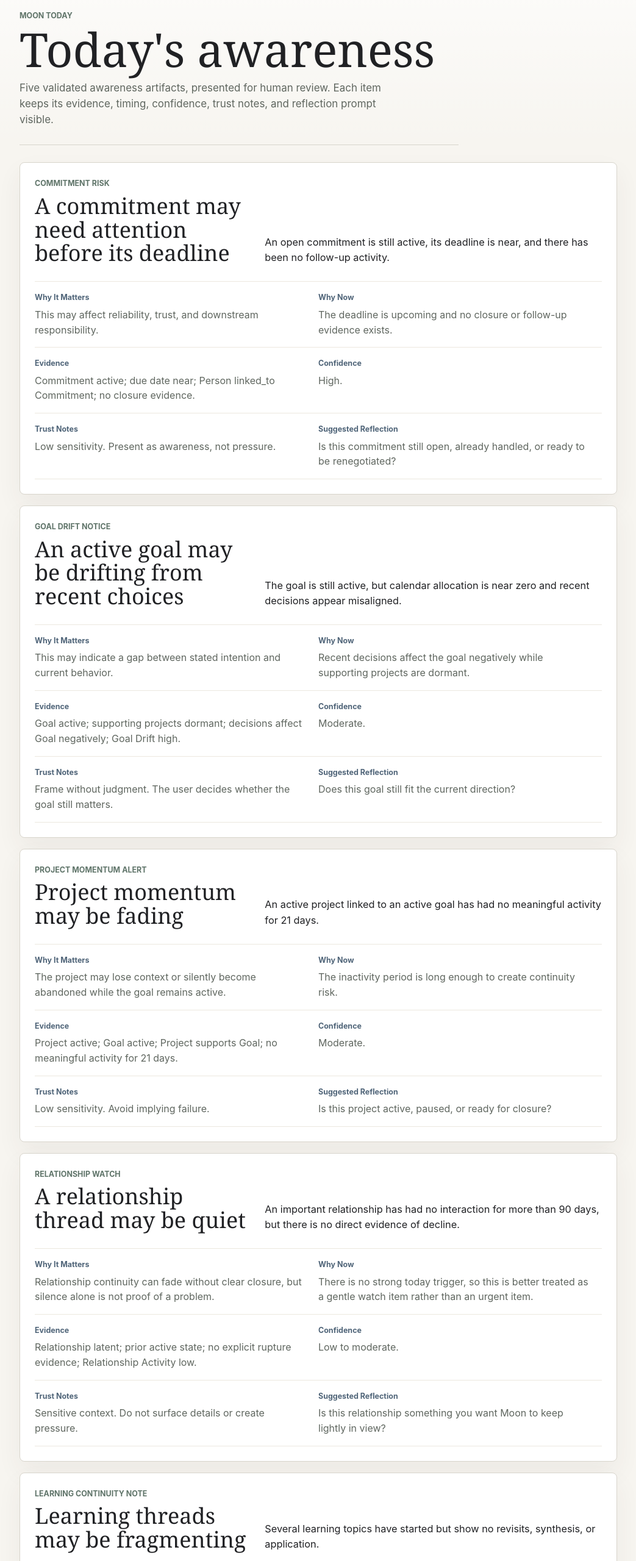
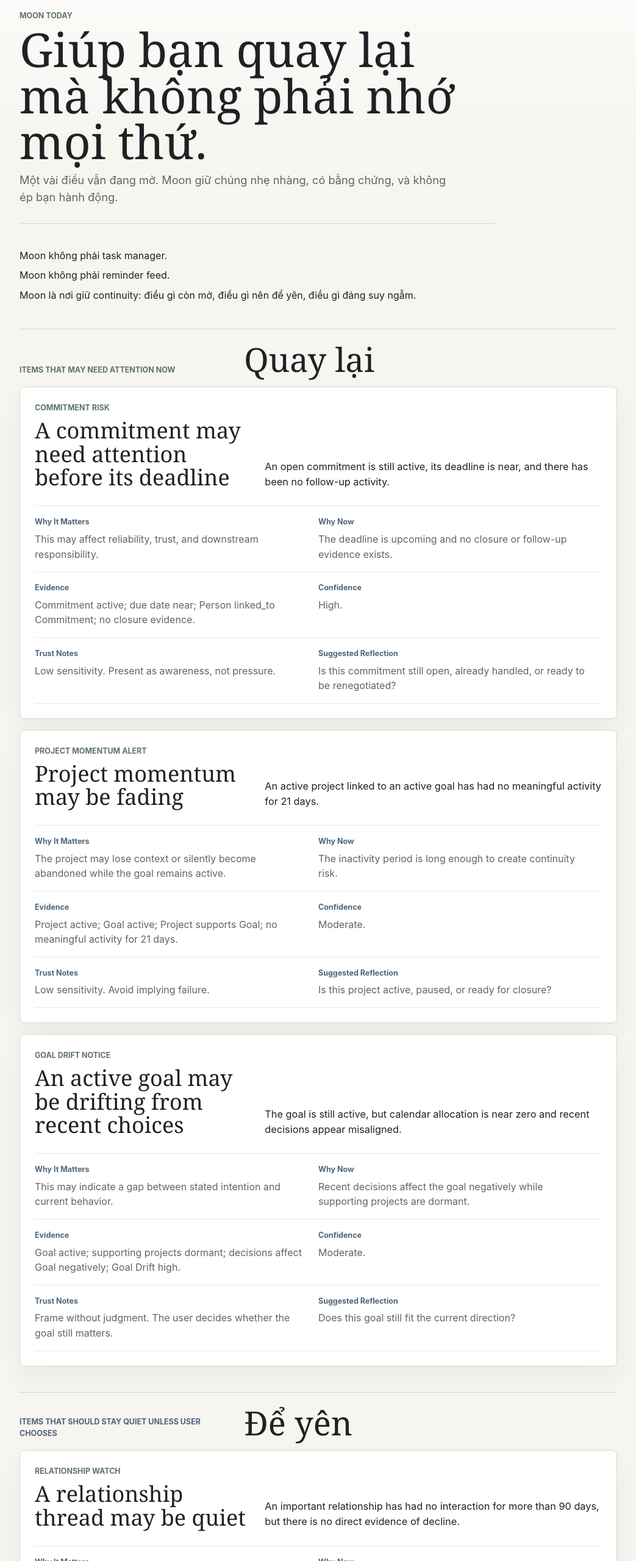
Before and after one commit to nguyentudu/moon-os, a website: page apps/moon_today_experience_prototype/index.html in a window 1280 px wide. Shown: the part 40-2600 px from the top of the page at 61% size, without its empty margins (118-1161 px from the left). Drawn offline with Linux system fonts and the light colour scheme.

Commit message:
Redesign Moon Today experience framing for human review

```diff
--- a/apps/moon_today_experience_prototype/index.html
+++ b/apps/moon_today_experience_prototype/index.html
@@ -1,5 +1,5 @@
 <!doctype html>
-<html lang="en">
+<html lang="vi">
   <head>
     <meta charset="utf-8">
     <meta name="viewport" content="width=device-width, initial-scale=1">
@@ -10,18 +10,29 @@
     <main class="page-shell">
       <header class="morning-header">
         <p class="eyebrow">Moon Today</p>
-        <h1>Today's awareness</h1>
+        <h1>Giúp bạn quay lại mà không phải nhớ mọi thứ.</h1>
         <p class="intro">
-          Five validated awareness artifacts, presented for human review. Each item keeps its evidence,
-          timing, confidence, trust notes, and reflection prompt visible.
+          Một vài điều vẫn đang mở. Moon giữ chúng nhẹ nhàng, có bằng chứng, và không ép bạn hành động.
         </p>
       </header>
 
-      <section class="awareness-list" aria-label="Approved awareness artifacts">
+      <section class="continuity-note" aria-label="Moon 30-second explanation">
+        <p>Moon không phải task manager.</p>
+        <p>Moon không phải reminder feed.</p>
+        <p>Moon là nơi giữ continuity: điều gì còn mở, điều gì nên để yên, điều gì đáng suy ngẫm.</p>
+      </section>
+
+      <section class="continuity-section" aria-labelledby="return-title">
+        <div class="section-heading">
+          <p class="section-kicker">Items that may need attention now</p>
+          <h2 id="return-title">Quay lại</h2>
+        </div>
+
+        <div class="awareness-list">
           <article class="awareness-item">
             <div class="item-heading">
               <p class="artifact-type">Commitment Risk</p>
-            <h2>A commitment may need attention before its deadline</h2>
+              <h3>A commitment may need attention before its deadline</h3>
             </div>
             <p class="summary">An open commitment is still active, its deadline is near, and there has been no follow-up activity.</p>
             <dl>
@@ -54,42 +65,8 @@
 
           <article class="awareness-item">
             <div class="item-heading">
-            <p class="artifact-type">Goal Drift Notice</p>
-            <h2>An active goal may be drifting from recent choices</h2>
-          </div>
-          <p class="summary">The goal is still active, but calendar allocation is near zero and recent decisions appear misaligned.</p>
-          <dl>
-            <div>
-              <dt>Why It Matters</dt>
-              <dd>This may indicate a gap between stated intention and current behavior.</dd>
-            </div>
-            <div>
-              <dt>Why Now</dt>
-              <dd>Recent decisions affect the goal negatively while supporting projects are dormant.</dd>
-            </div>
-            <div>
-              <dt>Evidence</dt>
-              <dd>Goal active; supporting projects dormant; decisions affect Goal negatively; Goal Drift high.</dd>
-            </div>
-            <div>
-              <dt>Confidence</dt>
-              <dd>Moderate.</dd>
-            </div>
-            <div>
-              <dt>Trust Notes</dt>
-              <dd>Frame without judgment. The user decides whether the goal still matters.</dd>
-            </div>
-            <div>
-              <dt>Suggested Reflection</dt>
-              <dd>Does this goal still fit the current direction?</dd>
-            </div>
-          </dl>
-        </article>
-
-        <article class="awareness-item">
-          <div class="item-heading">
               <p class="artifact-type">Project Momentum Alert</p>
-            <h2>Project momentum may be fading</h2>
+              <h3>Project momentum may be fading</h3>
             </div>
             <p class="summary">An active project linked to an active goal has had no meaningful activity for 21 days.</p>
             <dl>
@@ -122,8 +99,51 @@
 
           <article class="awareness-item">
             <div class="item-heading">
+              <p class="artifact-type">Goal Drift Notice</p>
+              <h3>An active goal may be drifting from recent choices</h3>
+            </div>
+            <p class="summary">The goal is still active, but calendar allocation is near zero and recent decisions appear misaligned.</p>
+            <dl>
+              <div>
+                <dt>Why It Matters</dt>
+                <dd>This may indicate a gap between stated intention and current behavior.</dd>
+              </div>
+              <div>
+                <dt>Why Now</dt>
+                <dd>Recent decisions affect the goal negatively while supporting projects are dormant.</dd>
+              </div>
+              <div>
+                <dt>Evidence</dt>
+                <dd>Goal active; supporting projects dormant; decisions affect Goal negatively; Goal Drift high.</dd>
+              </div>
+              <div>
+                <dt>Confidence</dt>
+                <dd>Moderate.</dd>
+              </div>
+              <div>
+                <dt>Trust Notes</dt>
+                <dd>Frame without judgment. The user decides whether the goal still matters.</dd>
+              </div>
+              <div>
+                <dt>Suggested Reflection</dt>
+                <dd>Does this goal still fit the current direction?</dd>
+              </div>
+            </dl>
+          </article>
+        </div>
+      </section>
+
+      <section class="continuity-section quiet-section" aria-labelledby="quiet-title">
+        <div class="section-heading">
+          <p class="section-kicker">Items that should stay quiet unless user chooses</p>
+          <h2 id="quiet-title">Để yên</h2>
+        </div>
+
+        <div class="awareness-list">
+          <article class="awareness-item">
+            <div class="item-heading">
               <p class="artifact-type">Relationship Watch</p>
-            <h2>A relationship thread may be quiet</h2>
+              <h3>A relationship thread may be quiet</h3>
             </div>
             <p class="summary">An important relationship has had no interaction for more than 90 days, but there is no direct evidence of decline.</p>
             <dl>
@@ -153,11 +173,20 @@
               </div>
             </dl>
           </article>
+        </div>
+      </section>
 
+      <section class="continuity-section reflection-section" aria-labelledby="reflection-title">
+        <div class="section-heading">
+          <p class="section-kicker">Items for gentle reflection</p>
+          <h2 id="reflection-title">Suy ngẫm</h2>
+        </div>
+
+        <div class="awareness-list">
           <article class="awareness-item">
             <div class="item-heading">
               <p class="artifact-type">Learning Continuity Note</p>
-            <h2>Learning threads may be fragmenting</h2>
+              <h3>Learning threads may be fragmenting</h3>
             </div>
             <p class="summary">Several learning topics have started but show no revisits, synthesis, or application.</p>
             <dl>
@@ -187,6 +216,7 @@
               </div>
             </dl>
           </article>
+        </div>
       </section>
 
       <footer class="review-note">
--- a/apps/moon_today_experience_prototype/styles.css
+++ b/apps/moon_today_experience_prototype/styles.css
@@ -9,6 +9,7 @@
   --sage: #5f7469;
   --rust: #9a5b3d;
   --blue: #4f6478;
+  --plum: #6b5a72;
   --focus: #2f5d50;
 }
 
@@ -33,13 +34,14 @@ body {
 }
 
 .morning-header {
-  max-width: 720px;
+  max-width: 780px;
   padding-bottom: 28px;
   border-bottom: 1px solid var(--line);
 }
 
 .eyebrow,
-.artifact-type {
+.artifact-type,
+.section-kicker {
   margin: 0;
   color: var(--sage);
   font-size: 0.78rem;
@@ -60,14 +62,58 @@ h1 {
 .intro {
   margin: 0;
   color: var(--muted);
-  font-size: 1.06rem;
-  max-width: 640px;
+  font-size: 1.14rem;
+  max-width: 700px;
+}
+
+.continuity-note {
+  display: grid;
+  gap: 8px;
+  max-width: 760px;
+  margin-top: 22px;
+  padding: 18px 0 0;
+  color: var(--ink);
+}
+
+.continuity-note p {
+  margin: 0;
+  font-size: 1rem;
 }
 
 .awareness-list {
   display: grid;
   gap: 18px;
-  margin-top: 28px;
+  margin-top: 18px;
+}
+
+.continuity-section {
+  margin-top: 42px;
+}
+
+.section-heading {
+  display: grid;
+  grid-template-columns: minmax(0, 0.72fr) minmax(0, 1.28fr);
+  gap: 24px;
+  align-items: end;
+  padding-top: 22px;
+  border-top: 1px solid var(--line);
+}
+
+.section-heading h2 {
+  margin: 0;
+  font-family: Georgia, "Times New Roman", serif;
+  font-size: clamp(1.9rem, 5vw, 3.4rem);
+  font-weight: 500;
+  line-height: 1;
+  letter-spacing: 0;
+}
+
+.quiet-section .section-kicker {
+  color: var(--blue);
+}
+
+.reflection-section .section-kicker {
+  color: var(--plum);
 }
 
 .awareness-item {
@@ -81,7 +127,7 @@ h1 {
   box-shadow: 0 18px 42px rgba(63, 57, 45, 0.06);
 }
 
-.item-heading h2 {
+.item-heading h3 {
   margin: 8px 0 0;
   font-family: Georgia, "Times New Roman", serif;
   font-size: clamp(1.5rem, 3vw, 2.25rem);
@@ -150,10 +196,21 @@ dd {
   text-underline-offset: 4px;
 }
 
+.feedback-context,
 .feedback-panel {
   margin-top: 28px;
   padding: 24px 0;
   border-top: 1px solid var(--line);
+}
+
+.feedback-context {
+  display: grid;
+  gap: 8px;
+  max-width: 760px;
+}
+
+.feedback-context p {
+  margin: 0;
 }
 
 .feedback-panel h2 {
@@ -203,6 +260,11 @@ dd {
     padding: 20px;
   }
 
+  .section-heading {
+    grid-template-columns: 1fr;
+    gap: 8px;
+  }
+
   .summary {
     grid-column: 1;
     grid-row: auto;
```
Also changed, not shown: apps/moon_today_experience_prototype/feedback.html (+6 -0 lines), docs/evaluation/human/campaign/HUMAN_REVIEW_CAMPAIGN_REVIEW.md (+16 -0 lines), docs/evaluation/human/campaign/experience_redesign_notes_v1.md (added, +55 -0 lines). Lines whose indentation alone changed are shown as unchanged.
